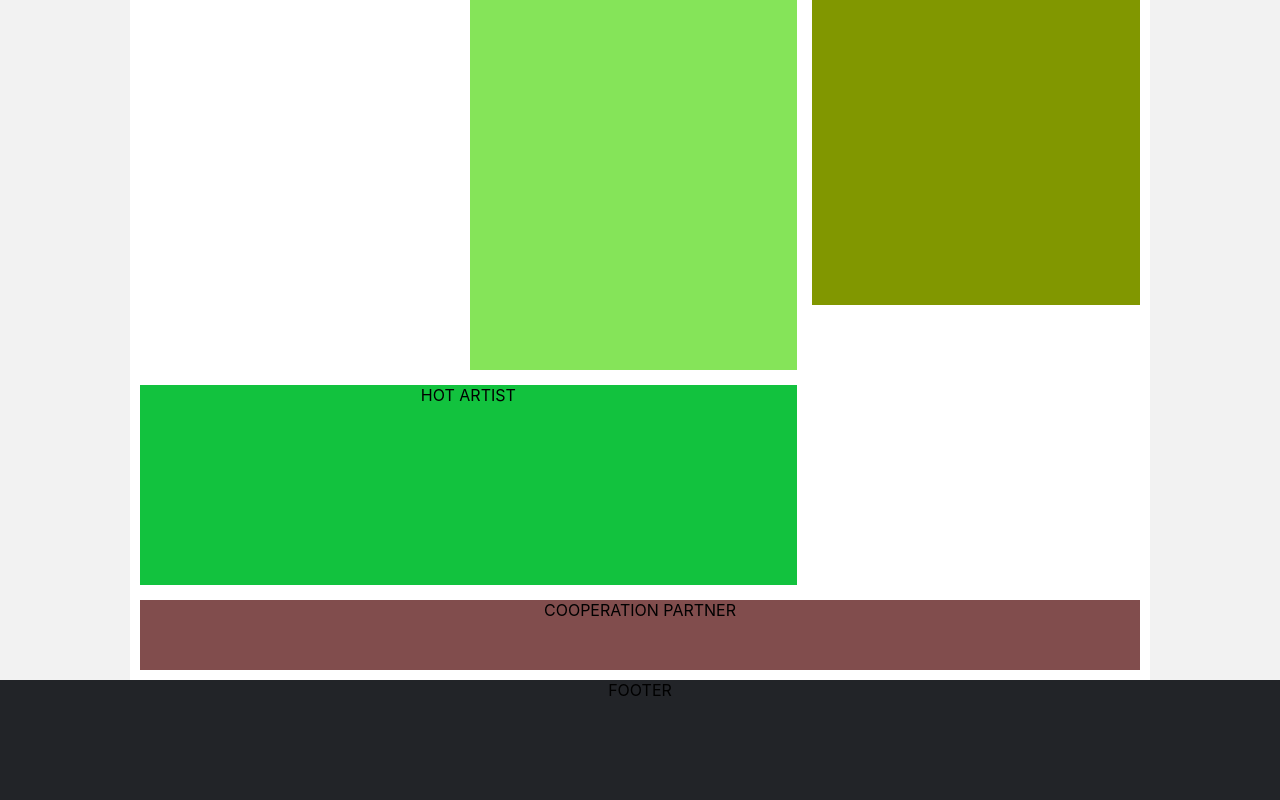
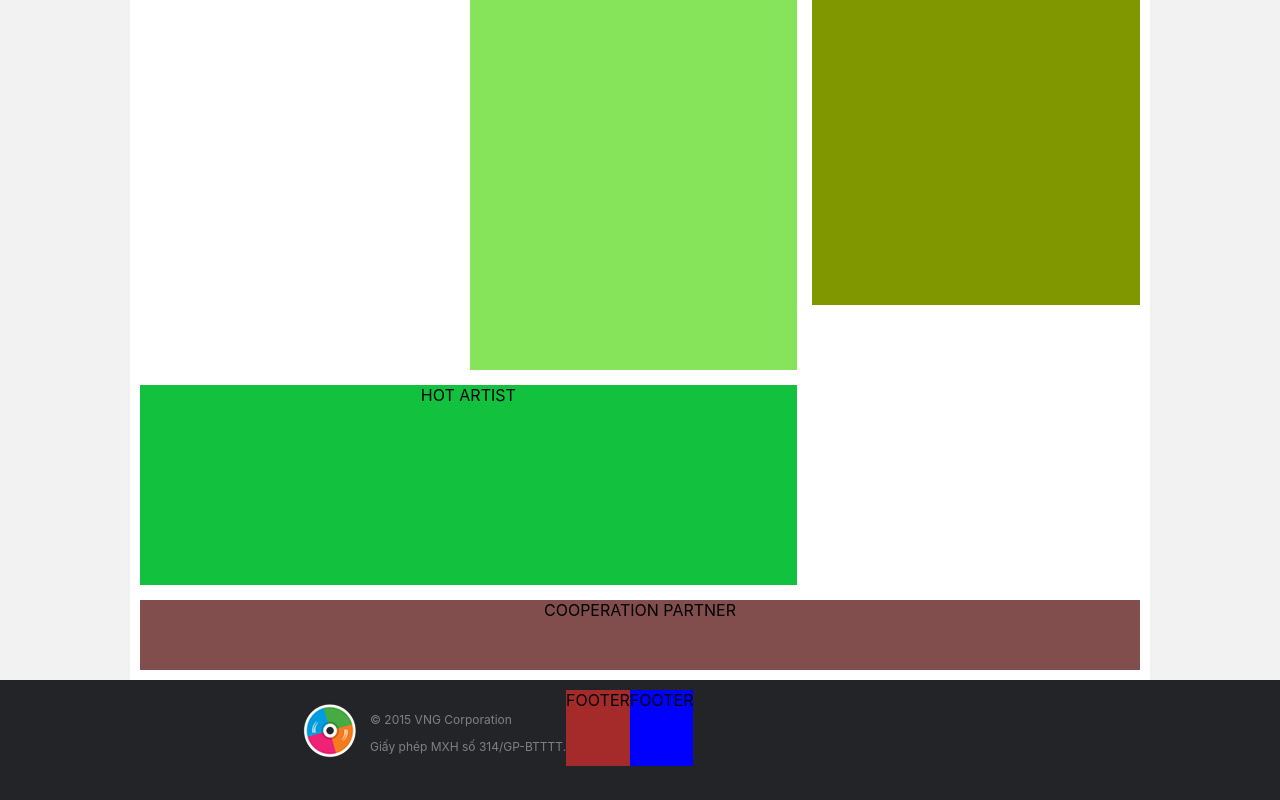
Before and after one commit to kimthaohuynhthi/ZingMP3-Clone, a React (Create React App) app: page / in a window 1280 px wide. Shown: the part 3070-3870 px from the top of the page. Built offline with nearby package versions, Linux system fonts and the light colour scheme.

Commit message:
add company info

```diff
--- a/src/HomePage/Footer/index.jsx
+++ b/src/HomePage/Footer/index.jsx
@@ -1,7 +1,19 @@
-//libs
+// libs
 import React from "react";
-//others
+// components
+import CompanyInfo from "./mains/CompanyInfo";
+import Connection from "./mains/Connection";
+import MenuFooter from "./mains/MenuFooter";
+// others
 import "./style.scss";
 
-const Footer = () => <div className="footer-wrapper">FOOTER</div>;
+const Footer = () => (
+  <div className="footer-wrapper">
+    <div className="footer-wrapper-inner">
+      <CompanyInfo />
+      <MenuFooter />
+      <Connection />
+    </div>
+  </div>
+);
 export default Footer;
--- /dev/null
+++ b/src/HomePage/Footer/mains/CompanyInfo/index.jsx
@@ -0,0 +1,19 @@
+// libs
+import React from "react";
+// image
+import logo from "../../../../assets/Footer/logo.png";
+// others
+import "./style.scss";
+
+const CompanyInfo = () => (
+  <div className="company-info-wrapper">
+    <img src={logo} alt="logo" />
+    <div className="info-company">
+      <p>
+        © 2015 <span> VNG Corporation</span>
+      </p>
+      <p>Giấy phép MXH số 314/GP-BTTTT.</p>
+    </div>
+  </div>
+);
+export default CompanyInfo;
--- /dev/null
+++ b/src/HomePage/Footer/mains/CompanyInfo/style.scss
@@ -0,0 +1,14 @@
+.company-info-wrapper {
+  display: flex;
+  margin-top: 10px;
+  img{
+    width: 60px;
+    height: 60px;
+    margin-right: 10px;
+  }
+  .info-company{
+    text-align: left;
+    font-size: 12px;
+    color: gray;
+  }
+}
--- /dev/null
+++ b/src/HomePage/Footer/mains/Connection/index.jsx
@@ -0,0 +1,7 @@
+//libs
+import React from "react";
+//others
+import "./style.scss";
+
+const Connection = () => <div className="connection-wrapper">FOOTER</div>;
+export default Connection;
--- /dev/null
+++ b/src/HomePage/Footer/mains/Connection/style.scss
@@ -0,0 +1,3 @@
+.connection-wrapper {
+  background-color: blue;
+}
--- /dev/null
+++ b/src/HomePage/Footer/mains/MenuFooter/index.jsx
@@ -0,0 +1,7 @@
+//libs
+import React from "react";
+//others
+import "./style.scss";
+
+const MenuFooter = () => <div className="menu-footer-wrapper">FOOTER</div>;
+export default MenuFooter;
--- /dev/null
+++ b/src/HomePage/Footer/mains/MenuFooter/style.scss
@@ -0,0 +1,3 @@
+.menu-footer-wrapper {
+  background-color: brown;
+}
--- a/src/HomePage/Footer/style.scss
+++ b/src/HomePage/Footer/style.scss
@@ -1,6 +1,10 @@
 .footer-wrapper {
+  grid-area: footer;
   height: 120px;
   text-align: center;
   background-color: #222428;
-  grid-area: footer;
+  &-inner{
+    display: flex;
+    padding: 10px 300px 10px 300px;
+  }
 }
```
Also changed, not shown: src/assets/Footer/logo.png (added).
